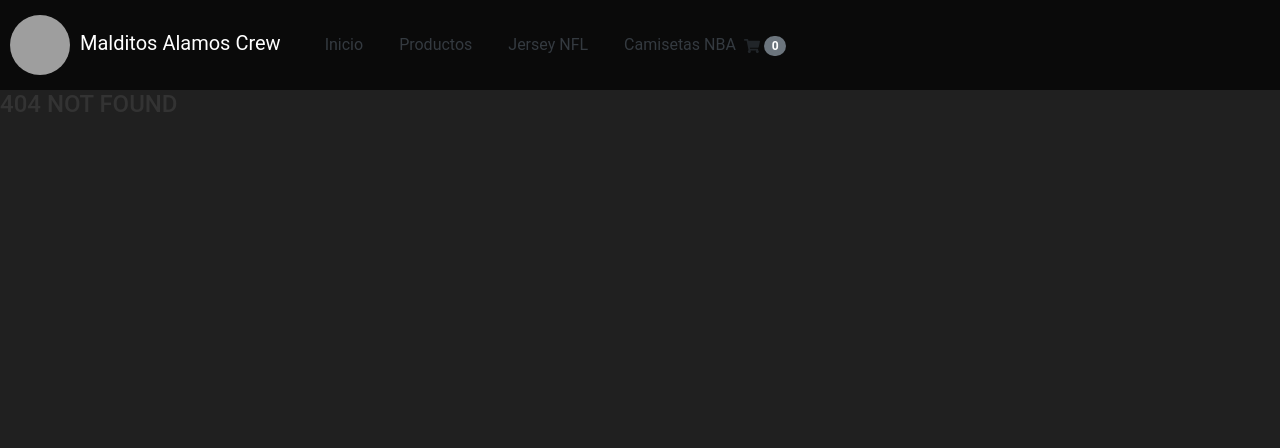
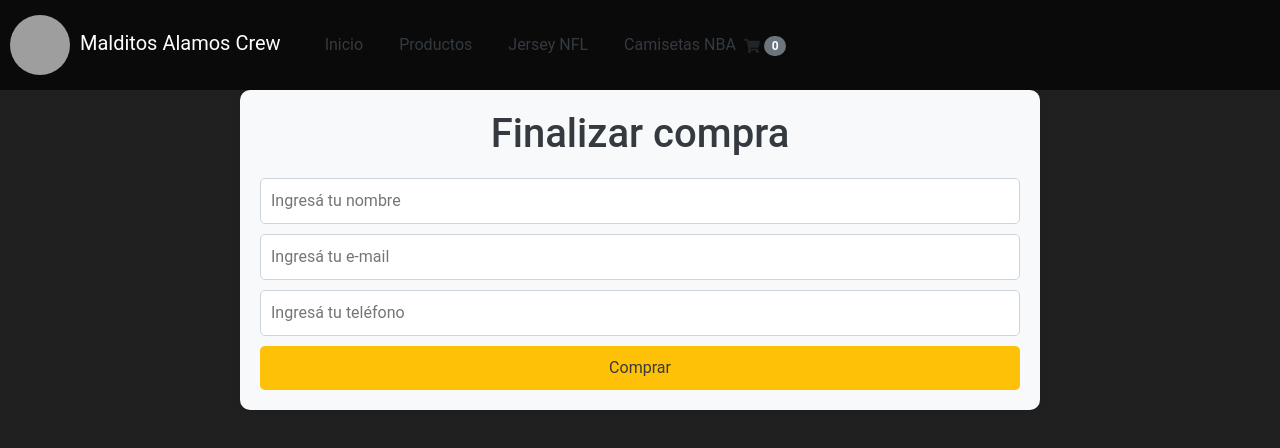
Before and after one commit to roddman23/tiendayamil, a React (Vite) app: page /checkout in a window 1280 px wide. Before the commit this address had no page. Shown: the top 448 px of the page. Built offline with nearby package versions, Linux system fonts and the light colour scheme; grey boxes are pictures that could not be loaded.

Commit message:
firebase

```diff
--- a/package.json
+++ b/package.json
@@ -11,11 +11,14 @@
   },
   "dependencies": {
     "bootstrap": "^5.3.3",
+    "firebase": "^10.10.0",
     "react": "^18.2.0",
     "react-bootstrap": "^2.10.1",
     "react-dom": "^18.2.0",
+    "react-hook-form": "^7.51.2",
     "react-icons": "^5.0.1",
-    "react-router-dom": "^6.22.3"
+    "react-router-dom": "^6.22.3",
+    "yup": "^1.4.0"
   },
   "devDependencies": {
     "@types/react": "^18.2.56",
--- a/src/App.css
+++ b/src/App.css
@@ -49,7 +49,7 @@ body {
   }
 
   .navbar a:hover {
-    color: #ffc107;
+    color: #ffee00;
   }
 
   .card {
--- a/src/App.jsx
+++ b/src/App.jsx
@@ -7,6 +7,7 @@ import ItemDetailContainer from './Components/ItemDetailContainer/ItemDetailCont
 import Cart from './Components/Cart/Cart';
 import { CartProvider } from './Components/CartContext/CartContext';
 import './App.css'; // Importamos el archivo de estilos CSS
+import Checkout from './Components/Checkout/Checkout';
 
 const App = () => {
   return (
@@ -20,6 +21,7 @@ const App = () => {
             <Route path="/category/:id" element={<ItemListContainer />} />
             <Route path="/item/:id" element={<ItemDetailContainer />} />
             <Route path="/cart" element={<Cart />} />
+            <Route path="/checkout" element={<Checkout />} />
             <Route path="*" element={<h4>404 NOT FOUND</h4>} />
           </Routes>
         </div>
--- a/src/Components/Cart/Cart.jsx
+++ b/src/Components/Cart/Cart.jsx
@@ -1,10 +1,11 @@
 import React, { useContext } from 'react';
 import { Button } from 'react-bootstrap';
+import { Link } from "react-router-dom"
 import { CartContext } from '../CartContext/CartContext';
 import './CartItem.css'; // Importa los estilos CSS
 
 const Cart = () => {
-  const { cart, removeFromCart, updateQuantity, clearCart } = useContext(CartContext);
+  const { cart, precioTotal, removeFromCart, updateQuantity, clearCart } = useContext(CartContext);
 
   return (
     <div>
@@ -48,9 +49,13 @@ const Cart = () => {
             </div>
           ))}
           <hr />
+          <p className="cart-total">Precio Total: ${precioTotal()}</p>
           <Button variant="danger" onClick={() => clearCart()}>
             Vaciar Carrito
           </Button>
+          <Link to='/checkout'>
+            <Button variant="primary">Checkout</Button>
+          </Link>
         </div>
       )}
     </div>
--- a/src/Components/Cart/CartItem.css
+++ b/src/Components/Cart/CartItem.css
@@ -7,6 +7,9 @@
     display: flex;
     align-items: center;
   }
+.cart-total{
+  color:white
+}
 
   .cart-item-img {
     flex: 0 0 100px; /* Establece el ancho de la imagen */
--- a/src/Components/CartContext/CartContext.jsx
+++ b/src/Components/CartContext/CartContext.jsx
@@ -50,8 +50,13 @@ export const CartProvider = ({ children }) => {
     setTotalItems(0); // Restablece la cantidad total de elementos en el carrito a 0
   };
 
+  // Calcular el precio total del carrito
+  const precioTotal = () => {
+    return cart.reduce((total, product) => total + (product.price * product.quantity), 0);
+  };
+
   return (
-    <CartContext.Provider value={{ cart, addToCart, removeFromCart, updateQuantity, clearCart, totalItems }}>
+    <CartContext.Provider value={{ cart, addToCart, removeFromCart, updateQuantity, clearCart, totalItems, precioTotal }}>
       {children}
     </CartContext.Provider>
   );
--- /dev/null
+++ b/src/Components/Checkout/Checkout.css
@@ -0,0 +1,55 @@
+
+.container {
+    max-width: 800px;
+    margin: 0 auto;
+    padding: 20px;
+    background-color: #f8f9fa;
+    border-radius: 10px;
+    box-shadow: 0px 0px 10px rgba(0, 0, 0, 0.1);
+  }
+
+  .main-title {
+    color: #343a40;
+    text-align: center;
+    margin-bottom: 20px;
+  }
+
+  .formulario {
+    display: flex;
+    flex-direction: column;
+  }
+
+  .formulario input {
+    margin-bottom: 10px;
+    padding: 10px;
+    border: 1px solid #ced4da;
+    border-radius: 5px;
+  }
+
+  .formulario button {
+    padding: 10px 20px;
+    background-color: #ffc107;
+    color: #343a40;
+    border: none;
+    border-radius: 5px;
+    cursor: pointer;
+    transition: background-color 0.3s ease;
+  }
+
+  .formulario button:hover {
+    background-color: #ffca28;
+  }
+
+  /* Estilos específicos para el mensaje de confirmación */
+  .confirmation-message {
+    text-align: center;
+    margin-top: 20px;
+    padding: 20px;
+    background-color: #343a40;
+    color: #ffc107;
+    border-radius: 5px;
+  }
+
+  .confirmation-message p {
+    margin: 0;
+  }
--- /dev/null
+++ b/src/Components/Checkout/Checkout.jsx
@@ -0,0 +1,61 @@
+import React, { useContext, useState } from 'react'
+import { CartContext } from '../CartContext/CartContext';
+import { useForm } from 'react-hook-form';
+import { collection, addDoc } from "firebase/firestore";
+import { db } from '../../firebase/config';
+import './Checkout.css';
+
+const Checkout = () => {
+
+
+    const [pedidoId, setPedidoId] = useState("");
+
+    const { cart, precioTotal, clearCart } = useContext(CartContext);
+
+    const { register, handleSubmit } = useForm();
+
+    const comprar = (data) => {
+        const pedido = {
+            cliente: data,
+            productos: cart,
+            total: precioTotal()
+        }
+        console.log(pedido);
+
+        const pedidosRef = collection(db, "pedidos");
+
+        addDoc(pedidosRef, pedido)
+            .then((doc) => {
+                setPedidoId(doc.id);
+                vaciarCarrito();
+            })
+
+    }
+
+    if (pedidoId) {
+        return (
+            <div className="container">
+                <h1 className="main-title">Muchas gracias por tu compra</h1>
+                <p>Tu número de pedido es: {pedidoId}</p>
+            </div>
+        )
+    }
+
+  return (
+    <div className="container">
+        <h1 className="main-title">Finalizar compra</h1>
+        <form className="formulario" onSubmit={handleSubmit(comprar)}>
+
+            <input type="text" placeholder="Ingresá tu nombre" {...register("nombre")} />
+            <input type="email" placeholder="Ingresá tu e-mail" {...register("email")} />
+            <input type="phone" placeholder="Ingresá tu teléfono" {...register("telefono")} />
+
+            <button className="enviar" type="submit">Comprar</button>
+
+        </form>
+    </div>
+  )
+}
+
+
+export default Checkout
--- a/src/Components/ItemDetailContainer/ItemDetailContainer.jsx
+++ b/src/Components/ItemDetailContainer/ItemDetailContainer.jsx
@@ -1,7 +1,8 @@
 import React, { useState, useEffect } from 'react';
 import { useParams } from 'react-router-dom';
 import ItemDetail from '../ItemDetail/ItemDetail';
-import { getProductsById } from '../../../asyncMock';
+import { db } from '../../firebase/config'; // Importamos la instancia de Firebase Firestore
+import { doc, getDoc } from 'firebase/firestore'; // Importamos las funciones doc() y getDoc()
 
 const ItemDetailContainer = () => {
   const { id } = useParams();
@@ -11,8 +12,15 @@ const ItemDetailContainer = () => {
   useEffect(() => {
     const fetchProduct = async () => {
       try {
-        const productData = await getProductsById(parseInt(id));
-        setProduct(productData);
+        const productRef = doc(db, 'productos', id); // Referencia al documento del producto
+        const docSnap = await getDoc(productRef);
+
+        if (docSnap.exists()) {
+          setProduct({ id: docSnap.id, ...docSnap.data() });
+        } else {
+          console.log('No such document!');
+        }
+
         setLoading(false);
       } catch (error) {
         console.error('Error fetching product:', error);
--- a/src/Components/ItemListContainer/ItemListContainer.jsx
+++ b/src/Components/ItemListContainer/ItemListContainer.jsx
@@ -1,35 +1,47 @@
-import React, { useEffect } from 'react';
+import React, { useState, useEffect } from 'react';
 import { useParams } from 'react-router-dom';
 import ItemList from '../ItemList/ItemList';
-import { getProducts, getProductsByCategory } from '../../../asyncMock';
-import { useCart } from '../CartContext/CartContext'; // Importamos el contexto del carrito
-import './ItemListContainer.css'; // Importamos el archivo de estilos CSS
+import { useCart } from '../CartContext/CartContext';
+import { db } from '../../firebase/config'; // Importamos la instancia de Firebase Firestore
+import { collection, getDocs, query, where } from 'firebase/firestore'; // Importamos las funciones necesarias de Firestore
 
 const ItemListContainer = () => {
   const { id } = useParams();
-  const [filteredProducts, setFilteredProducts] = React.useState([]);
-  const { addToCart } = useCart(); // Obtenemos la función para agregar al carrito
+  const [filteredProducts, setFilteredProducts] = useState([]);
+  const { addToCart } = useCart();
 
   useEffect(() => {
-    const fetchData = async () => {
+    const fetchProducts = async () => {
       try {
+        const productsCollection = collection(db, 'productos'); // Referencia a la colección 'productos'
+        let productsQuery;
+
         if (id) {
-          const categoryProducts = await getProductsByCategory(id);
-          setFilteredProducts(categoryProducts);
+          // Si hay un ID de categoría en los parámetros de la URL, filtramos los productos por esa categoría
+          productsQuery = query(productsCollection, where('category', '==', id));
         } else {
-          const allProducts = await getProducts();
-          setFilteredProducts(allProducts);
+          // Si no hay un ID de categoría, obtenemos todos los productos
+          productsQuery = productsCollection;
         }
+
+        const querySnapshot = await getDocs(productsQuery);
+
+        const products = querySnapshot.docs.map((doc) => ({
+          id: doc.id,
+          ...doc.data()
+        }));
+
+        setFilteredProducts(products);
       } catch (error) {
         console.error('Error fetching products:', error);
       }
     };
 
-    fetchData();
+    fetchProducts();
   }, [id]);
 
   return (
-    <div className="container"> {/* Agregamos la clase de contenedor */}
+    <div className="container">
       <ItemList products={filteredProducts} onAddToCart={addToCart} />
     </div>
   );
--- a/src/Components/NavBar/NavBar.css
+++ b/src/Components/NavBar/NavBar.css
@@ -6,7 +6,7 @@
 }
 
 .navbar-brand {
-  color: #d9ff00;
+  color: #ffee00;
 }
 
 .logo-img {
@@ -17,11 +17,11 @@
 }
 
 .navbar-toggler {
-  border-color: #d9ff00;
+  border-color: #ffee00;
 }
 
 .navbar-toggler-icon {
-  background-color: #d9ff00;
+  background-color: #ffee00;
 }
 
 .navbar-nav .nav-link {
@@ -29,7 +29,7 @@
 }
 
 .navbar-nav .nav-link:hover {
-  color: #d9ff00;
+  color: #ffee00;
 }
 
 .cart-widget {
@@ -39,7 +39,7 @@
 }
 
 .item-count {
-  background-color: #d9ff00;
+  background-color: #ffee00;
   color: #000000;
   border-radius: 50%;
   padding: 5px;
@@ -72,7 +72,7 @@
   }
 
   .custom-navbar-collapse .nav-link {
-    color: #d9ff00;
+    color: #ffee00;
     text-decoration: none;
     display: block;
   }
--- /dev/null
+++ b/src/firebase/config.js
@@ -0,0 +1,19 @@
+// Import the functions you need from the SDKs you need
+import { initializeApp } from "firebase/app";
+import {getFirestore} from "firebase/firestore"
+
+// Your web app's Firebase configuration
+const firebaseConfig = {
+  apiKey: "AIzaSyDUVRuP5UlJvNNuJ5gtCuLdSDr58c9Rarg",
+  authDomain: "malditos-alamos-shop.firebaseapp.com",
+  projectId: "malditos-alamos-shop",
+  storageBucket: "malditos-alamos-shop.appspot.com",
+  messagingSenderId: "555983565033",
+  appId: "1:555983565033:web:56524540b293881b01c078"
+};
+
+// Initialize Firebase
+const app = initializeApp(firebaseConfig);
+const db = getFirestore(app);
+
+export { db };
```
Also changed, not shown: 1 other file (tests, documents, lock files or other folders).
